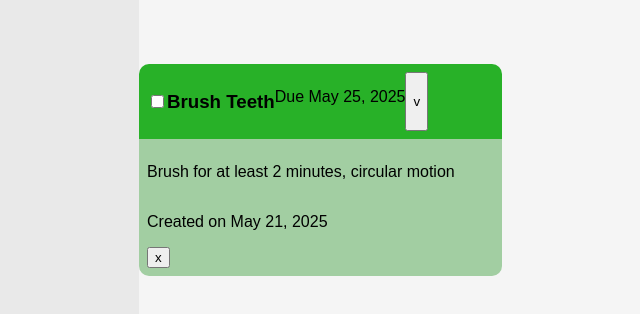
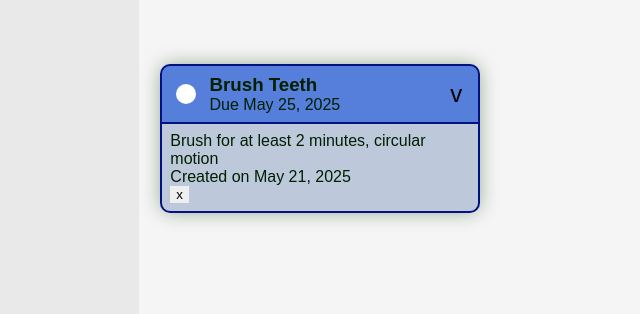
Before and after one commit to lmorgan2398/todo-list, a website with bundled scripts: page src/template.html in a window 1280 px wide. Shown: the whole page, without its empty margins (53-693 px from the left). Built offline with nearby package versions, Linux system fonts and the light colour scheme.

Commit message:
Create new UI representation of a todo object
Buttons still need styled and additional color options for
different priority objects--additionally, need to find way to
associate element with object for mofidying todo completion status

```diff
--- a/src/styles.css
+++ b/src/styles.css
@@ -12,6 +12,13 @@ html {
 
 * {
     font-family: sans-serif;
+    margin: 0;
+    border: 0;
+}
+
+p,
+h3 {
+    margin: none;
 }
 
 body {
@@ -34,17 +41,28 @@ body {
     background-color: rgb(233, 233, 233);
 }
 
+.todo-container {
+    display: flex;
+    justify-content: center;
+}
+
 .todo {
     display: flex;
     flex-direction: column;
+    width: 20rem;
+    border-radius: 10px;
+    box-shadow: 0px 0px 20px -2px rgb(132, 158, 132);
+    color: rgb(0, 31, 0);
 }
 
 .todo-header {
     display: flex;
-    background-color: rgb(40, 177, 40);
+    background-color: rgb(85, 127, 218);
     border-top-right-radius: 10px;
     border-top-left-radius: 10px;
     padding: 0.5rem;
+    border: 2px solid rgb(0, 19, 128);
+    align-items: center;
 }
 
 .active,
@@ -55,14 +73,56 @@ body {
 }
 
 .todo-info {
-    background-color: rgb(162, 206, 162);
+    background-color: rgb(189, 200, 219);
     border-bottom-right-radius: 10px;
     border-bottom-left-radius: 10px;
     display: flex;
     flex-direction: column;
     padding: 0.5rem;
+    border: 2px solid rgb(0, 19, 128);
+    border-top: none;
+}
+
+.collapsed .todo-info {
+    display: none;
+}
+
+.collapsed .todo-header {
+    border-radius: 10px;
 }
 
 .todo-info button {
     width: min-content;
 }
+
+#todo-completed {
+    appearance: none;
+}
+
+#todo-completed:before {
+    display: block;
+    width: 1.2rem;
+    height: 1.2rem;
+    background-color: white;
+    border-radius: 16px;
+    content: '';
+    border: 2px solid rgb(85, 127, 218);
+    margin: 0 .75rem 0 .25rem;
+}
+
+#todo-completed:hover:before {
+    border: 2px solid rgb(34, 182, 34);
+    background-color: rgb(205, 238, 205);
+    cursor: grab;
+}
+
+.toggle-info {
+    background-color: inherit;
+    position: relative;
+    right: -6.5rem;
+    font-size: 1.5rem;
+}
+
+.toggle-info:hover {
+    cursor: grab;
+}
--- a/src/template.html
+++ b/src/template.html
@@ -11,17 +11,21 @@
 <div class="content-container">
     <div class="lists-container">
         <div class="active">
+            <div class="todo-container">
                 <div class="todo">
                     <div class="todo-header">
                         <input type="checkbox" name="todo-completed" id="todo-completed">
+                        <div class="header-text">
                             <h3 class="todo-title">Brush Teeth</h3>
                             <p class="due-date">Due May 25, 2025</p>
+                        </div>
                         <button class="toggle-info">v</button>
                     </div>
                     <div class="todo-info">
                         <p class="description">Brush for at least 2 minutes, circular motion</p>
                         <p class="creation-date">Created on May 21, 2025</p>
                         <button class="delete">x</button>
+                    </div>
                 </div>
             </div>
         </div>
```
Lines whose indentation alone changed are shown as unchanged.
